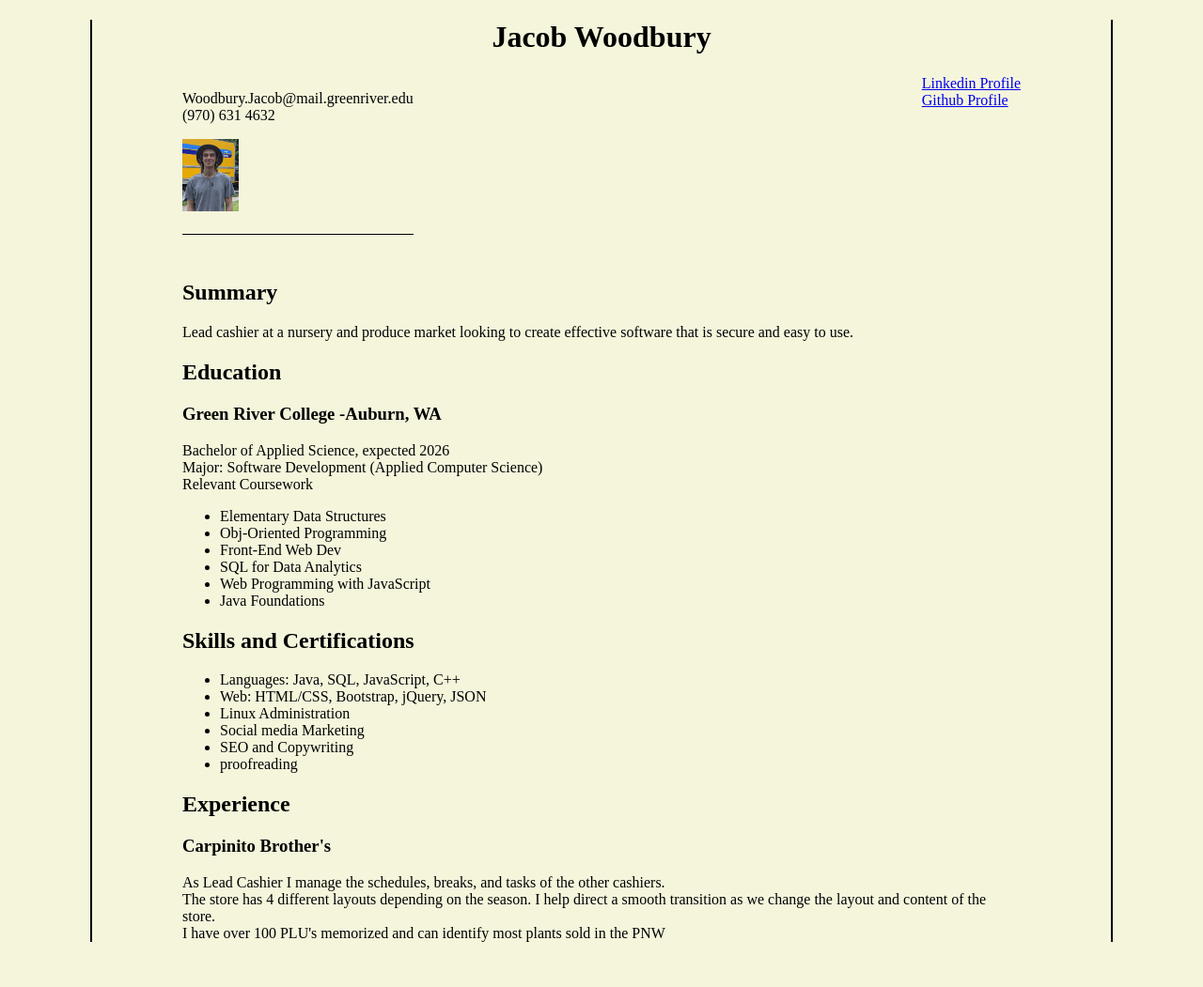
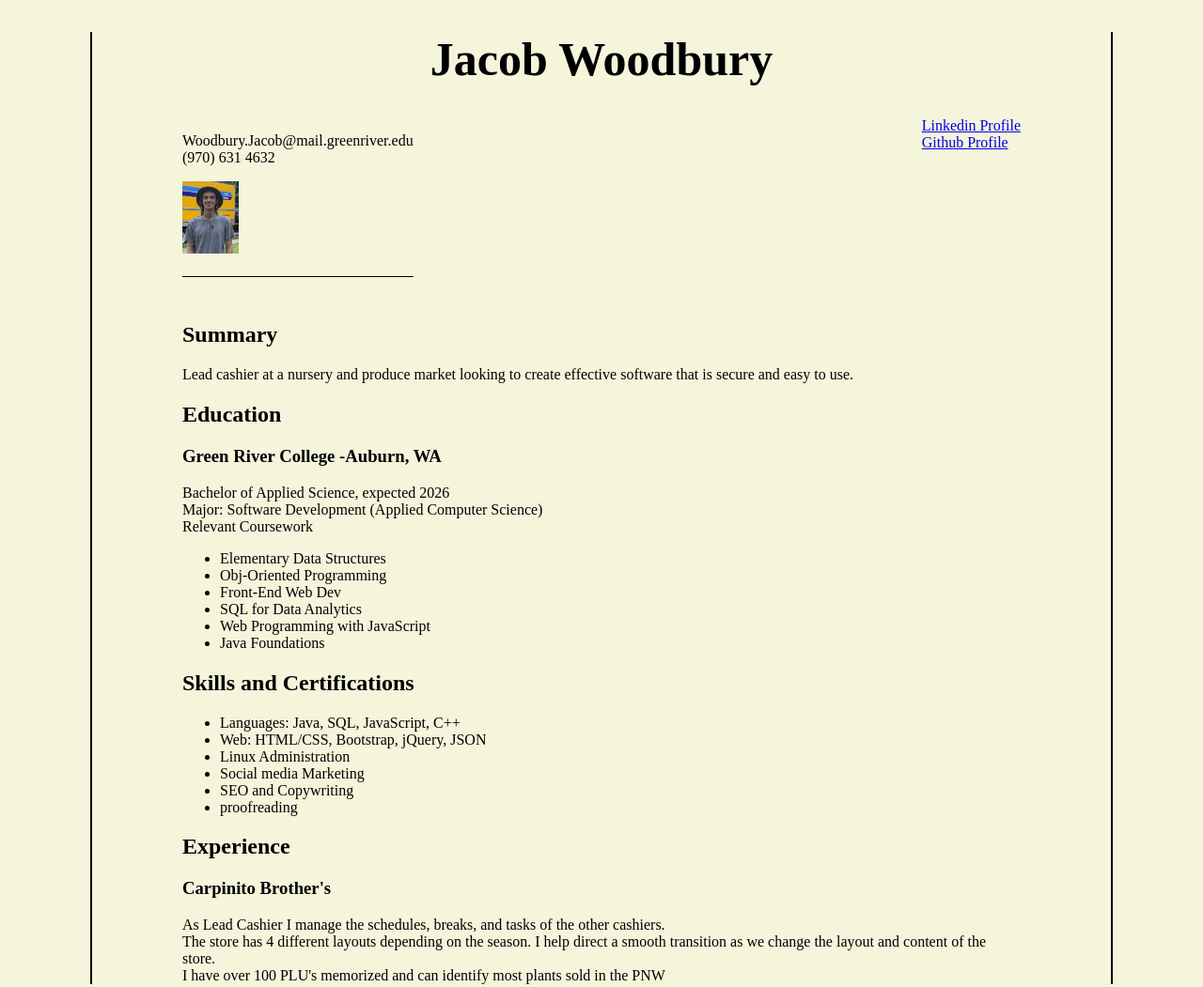
Before and after one commit to JacobWoodbury/ResumeSdev305, a plain HTML site: page index.html in a window 1280 px wide. Shown: the whole page at 94% size. Before the commit the page ends 1019 px from the top, so only its background shows below. Drawn offline with Linux system fonts and the light colour scheme.

Commit message:
finishing font

```diff
--- a/public/myCSS/styles.css
+++ b/public/myCSS/styles.css
@@ -6,7 +6,7 @@ header #jwPic{
 }
 h1{
     text-align: center;
-    font: size 2in;;
+    font-size: 50px;
 }
 
 .left{
@@ -29,4 +29,6 @@ body{
     background-color: beige;
     border-left: 2px solid;
     border-right: 2px solid;
+
+    font-family: 'Times New Roman', Times, serif;
 }
```
